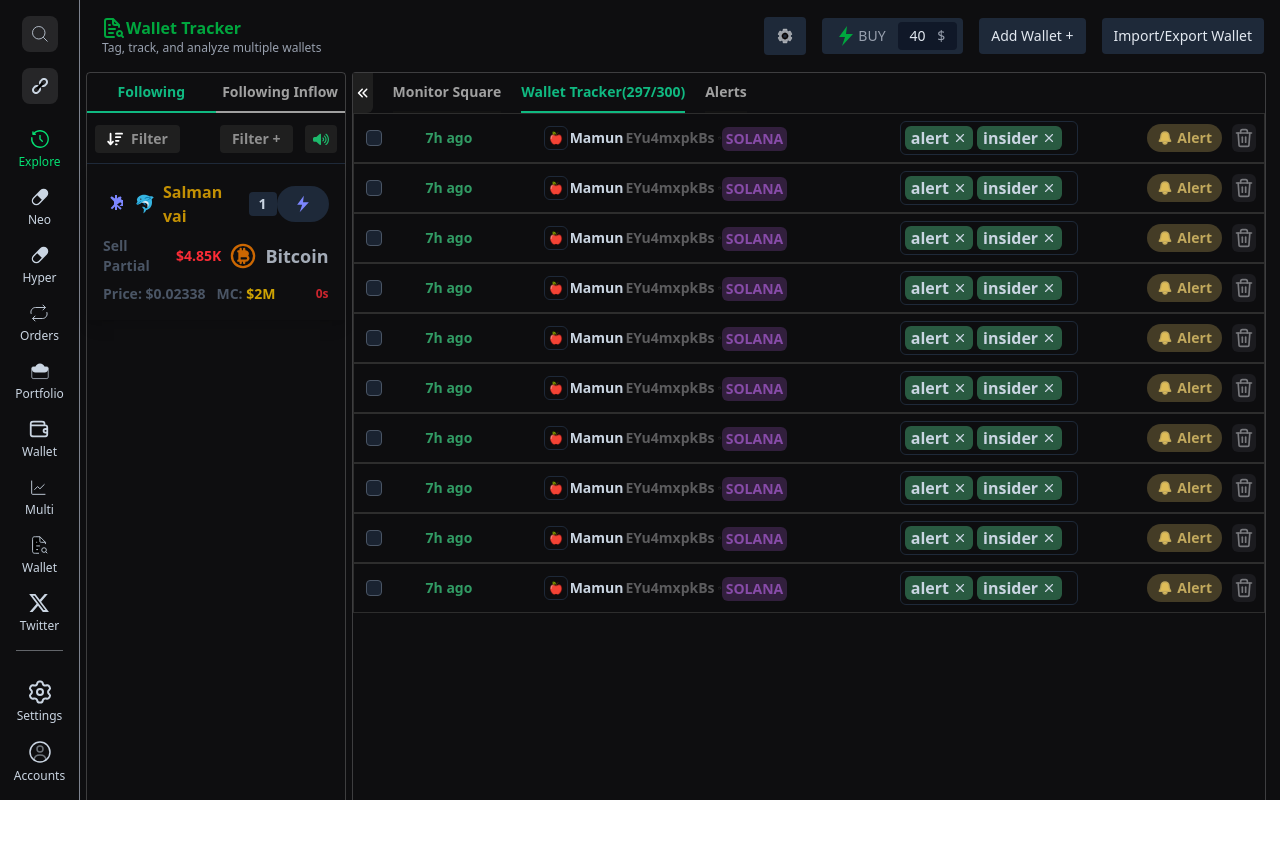
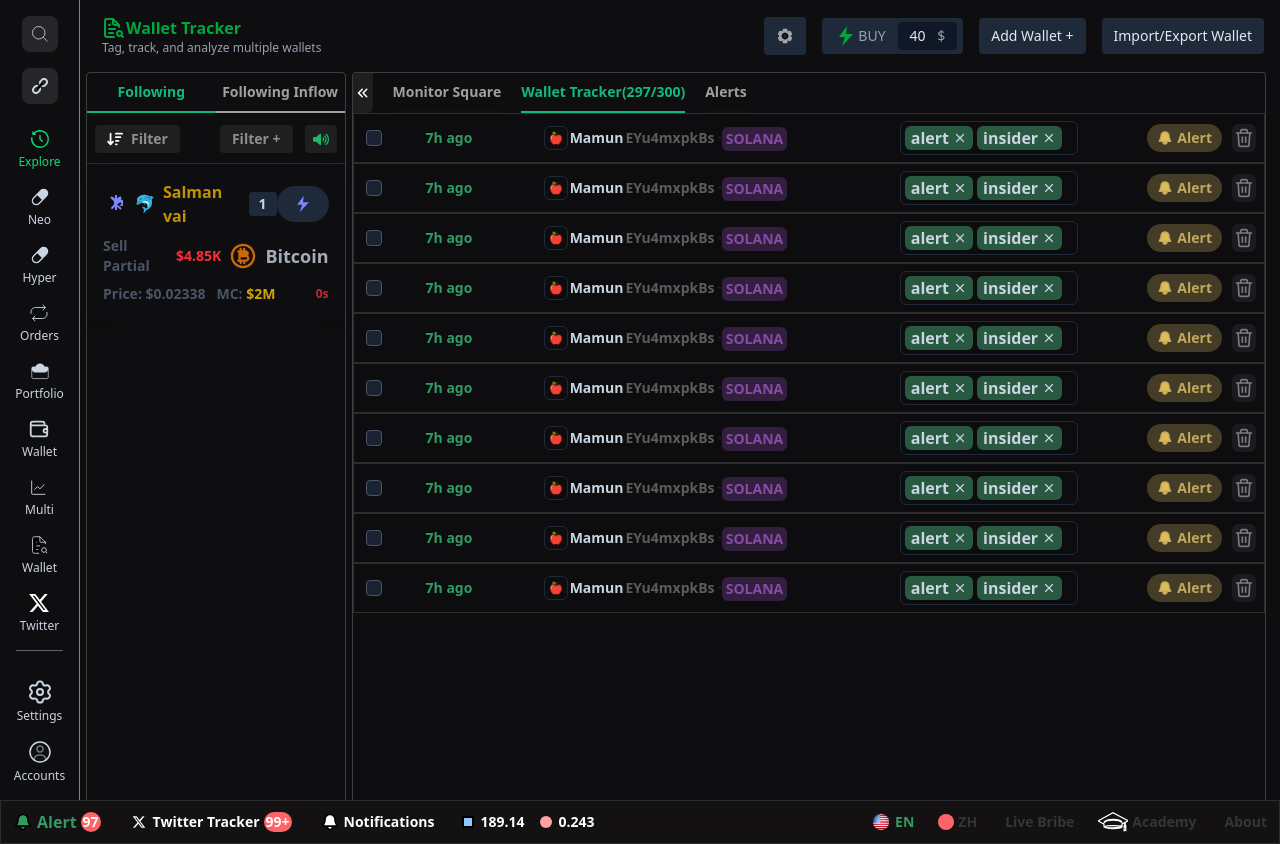
Before and after one commit to Hablu-Programmer-Team/Wallet-Tracker, a Vue app: page / in a window 1280 px wide. Before the commit the page ends 800 px from the top, so only its background shows below. Built offline with nearby package versions, Linux system fonts and the light colour scheme.

Commit message:
updataed

```diff
--- a/src/App.vue
+++ b/src/App.vue
@@ -3,6 +3,10 @@
 import DataTable from "./components/data-table/main.vue";
 import Navbar from "./components/navbar/main.vue";
 import Sidebar from "./components/sidebar/main.vue";
+import FooterItem from "./components/footer/footerItem.vue";
+import Bell from "./components/Icons/Bell.vue";
+import Twitter from "./components/icons/Twitter.vue";
+import AcademyIcon from "./components/Icons/AcademyIcon.vue";
 </script>
 
 <template>
@@ -19,5 +23,17 @@
         </div>
       </div>
     </div>
+    <FooterItem
+    alertBadge1="97"
+    twitterBadge="99+"
+    amount="189.14"
+    amount2="0.243"
+    lang="EN"
+    country="ZH"
+    :iconOne="Bell"
+    :iconTwo="Twitter"
+    :iconThree="Bell"
+    :iconFour="AcademyIcon"
+  />
   </main>
 </template>
--- /dev/null
+++ b/src/components/Icons/AcademyIcon.vue
@@ -0,0 +1,24 @@
+<template>
+<svg height="30px" width="30px" version="1.1" id="Capa_1" xmlns="http://www.w3.org/2000/svg" xmlns:xlink="http://www.w3.org/1999/xlink" viewBox="0 0 245.827 245.827" xml:space="preserve" fill="none" stroke="white" stroke-width="10">
+    <g id="SVGRepo_bgCarrier" stroke-width="0"></g>
+    <g id="SVGRepo_tracerCarrier" stroke-linecap="round" stroke-linejoin="round"></g>
+    <g id="SVGRepo_iconCarrier">
+        <g>
+            <g>
+                <g>
+                    <path d="M223.336,148.384l-0.137-23.527l22.628-12.662L122.576,47.195L0,113.495l49.144,28.216l0.098,16.766l0.01,1.339l0.449-0.215
+                        c-0.518,0.703-0.85,1.426-0.84,2.149c0.039,8.246,33.326,14.772,74.41,14.548c41.064-0.215,74.302-7.122,74.273-15.349
+                        c0-0.723-0.381-1.426-0.889-2.149l0.449,0.215v-1.339l-0.088-16.834l21.309-13.258l0.117,20.83
+                        c-2.345,1.006-3.976,3.312-3.957,6.009c0.02,3.537,2.892,6.399,6.458,6.37c3.586-0.02,6.429-2.912,6.409-6.439
+                        C227.332,151.657,225.691,149.371,223.336,148.384z M123.241,170.621c-36.452,0.205-66.017-3.801-66.046-8.91
+                        c-0.029-5.11,29.496-9.399,65.949-9.585c36.462-0.205,66.017,3.781,66.037,8.881
+                        C189.209,166.098,159.703,170.426,123.241,170.621z M195.335,127.183c-4.934-5.188-22.618-18.886-72.426-18.602
+                        c-49.877,0.264-67.336,14.128-72.211,19.394l-0.029-4.963c0,0,14.147-21.524,72.202-21.827
+                        c58.025-0.313,72.436,21.045,72.436,21.045L195.335,127.183z M215.755,162.199l-2.511,36.433
+                        c7.767-12.203,14.255-7.66,14.255-7.66l-0.156-28.832C218.998,165.414,215.755,162.199,215.755,162.199z"></path>
+                </g>
+            </g>
+        </g>
+    </g>
+</svg>
+</template>
--- /dev/null
+++ b/src/components/Icons/Bell.vue
@@ -0,0 +1,14 @@
+<template>
+    <svg
+      xmlns="http://www.w3.org/2000/svg"
+      viewBox="0 0 24 24"
+      :fill="'#DFBC57'"
+      stroke="currentColor"
+      stroke-width="2"
+      stroke-linecap="round"
+      stroke-linejoin="round"
+      :class="'w-4'"
+    >
+      <path d="M9.00195 17H5.60636C4.34793 17 3.71872 17 3.58633 16.9023C3.4376 16.7925 3.40126 16.7277 3.38515 16.5436C3.37082 16.3797 3.75646 15.7486 4.52776 14.4866C5.32411 13.1835 6.00031 11.2862 6.00031 8.6C6.00031 7.11479 6.63245 5.69041 7.75766 4.6402C8.88288 3.59 10.409 3 12.0003 3C13.5916 3 15.1177 3.59 16.2429 4.6402C17.3682 5.69041 18.0003 7.11479 18.0003 8.6C18.0003 11.2862 18.6765 13.1835 19.4729 14.4866C20.2441 15.7486 20.6298 16.3797 20.6155 16.5436C20.5994 16.7277 20.563 16.7925 20.4143 16.9023C20.2819 17 19.6527 17 18.3943 17H15.0003M9.00195 17L9.00031 18C9.00031 19.6569 10.3435 21 12.0003 21C13.6572 21 15.0003 19.6569 15.0003 18V17M9.00195 17H15.0003"></path>
+    </svg>
+  </template>
--- a/src/components/Icons/Twitter.vue
+++ b/src/components/Icons/Twitter.vue
@@ -5,10 +5,10 @@
 <template>
   <svg
     xmlns="http://www.w3.org/2000/svg"
-    width="24"
-    height="24"
+    width="14"
+    height="14"
     viewBox="0 0 512 512"
-    :class="className"
+    :class="'text-white'"
   >
     <path
       fill="currentColor"
--- /dev/null
+++ b/src/components/footer/footerItem.vue
@@ -0,0 +1,73 @@
+<script setup lang="ts">
+import { type Component, type PropType } from "vue";
+
+defineProps({
+  alertBadge1: String,
+  twitterBadge: String,
+  amount: String,
+  amount2: String,
+  lang: String,
+  country: String,
+  iconOne: { type: Object as PropType<Component>, required: false },
+  iconTwo: { type: Object as PropType<Component>, required: false },
+  iconThree: { type: Object as PropType<Component>, required: false },
+  iconFour: { type: Object as PropType<Component>, required: false },
+});
+</script>
+
+<template>
+  <footer class="flex justify-between items-center px-3 bg-[#131112] py-1.5 border border-[#2d2d2d]">
+    <div class="flex gap-7">
+      <div class="flex gap-1 items-center">
+        <component v-if="iconOne" :is="iconOne" class="w-5" :fill="'#319b64'" />
+        <p class="text-[#319b64] font-semibold">Alert</p>
+        <p class="bg-red-400 rounded-full text-sm w-5 h-5 text-center text-white font-bold">
+          {{ alertBadge1 || '0' }}
+        </p>
+      </div>
+      <div class="flex gap-1 items-center">
+        <component v-if="iconTwo" :is="iconTwo" class="w-5" :fill="'#319b64'" />
+        <p class="font-semibold text-white text-sm">Twitter Tracker</p>
+        <p class="bg-red-400 rounded-full text-sm w-7 h-5 text-center text-white font-bold">
+          {{ twitterBadge || '0' }}
+        </p>
+      </div>
+      <div class="flex gap-1 items-center">
+        <component v-if="iconThree" :is="iconThree" class="w-5" :fill="'#ffffff'" />
+        <p class="font-semibold text-white text-sm">Notifications</p>
+      </div>
+      <div class="flex gap-4 items-center">
+        <div class="flex gap-1.5 items-center">
+          <div class="w-3 h-3 bg-blue-300 border-2 border-black"></div>
+          <p class="text-white font-semibold text-sm">{{ amount || '0' }}</p>
+        </div>
+        <div class="flex gap-1.5 items-center">
+          <div class="w-3 h-3 bg-red-300 rounded-full"></div>
+          <p class="text-white font-semibold text-sm">{{ amount2 || '0' }}</p>
+        </div>
+      </div>
+    </div>
+    <div class="flex gap-6">
+      <div class="flex gap-1 items-center">
+        <img src="/flag.png" class="w-5 h-5" alt="Flag" />
+        <p class="text-[#319b64] font-semibold text-sm">{{ lang || 'EN' }}</p>
+      </div>
+      <div class="flex gap-1 items-center">
+        <div class="w-4 h-4 rounded-full bg-red-400"></div>
+        <p class="text-[#353538] font-semibold text-sm">{{ country || 'ZH' }}</p>
+      </div>
+      <div class="flex gap-1 items-center">
+        <img src="" alt="" />
+        <p class="text-[#353538] font-semibold text-sm">Live Bribe</p>
+      </div>
+      <div class="flex gap-1 items-center">
+        <component v-if="iconFour" :is="iconFour"/>
+        <p class="text-[#353538] font-semibold text-sm">Academy</p>
+      </div>
+      <div class="flex gap-1 items-center">
+        <img src="" alt="" />
+        <p class="text-[#353538] font-semibold text-sm">About</p>
+      </div>
+    </div>
+  </footer>
+</template>
```
Also changed, not shown: public/flag.png (added).
